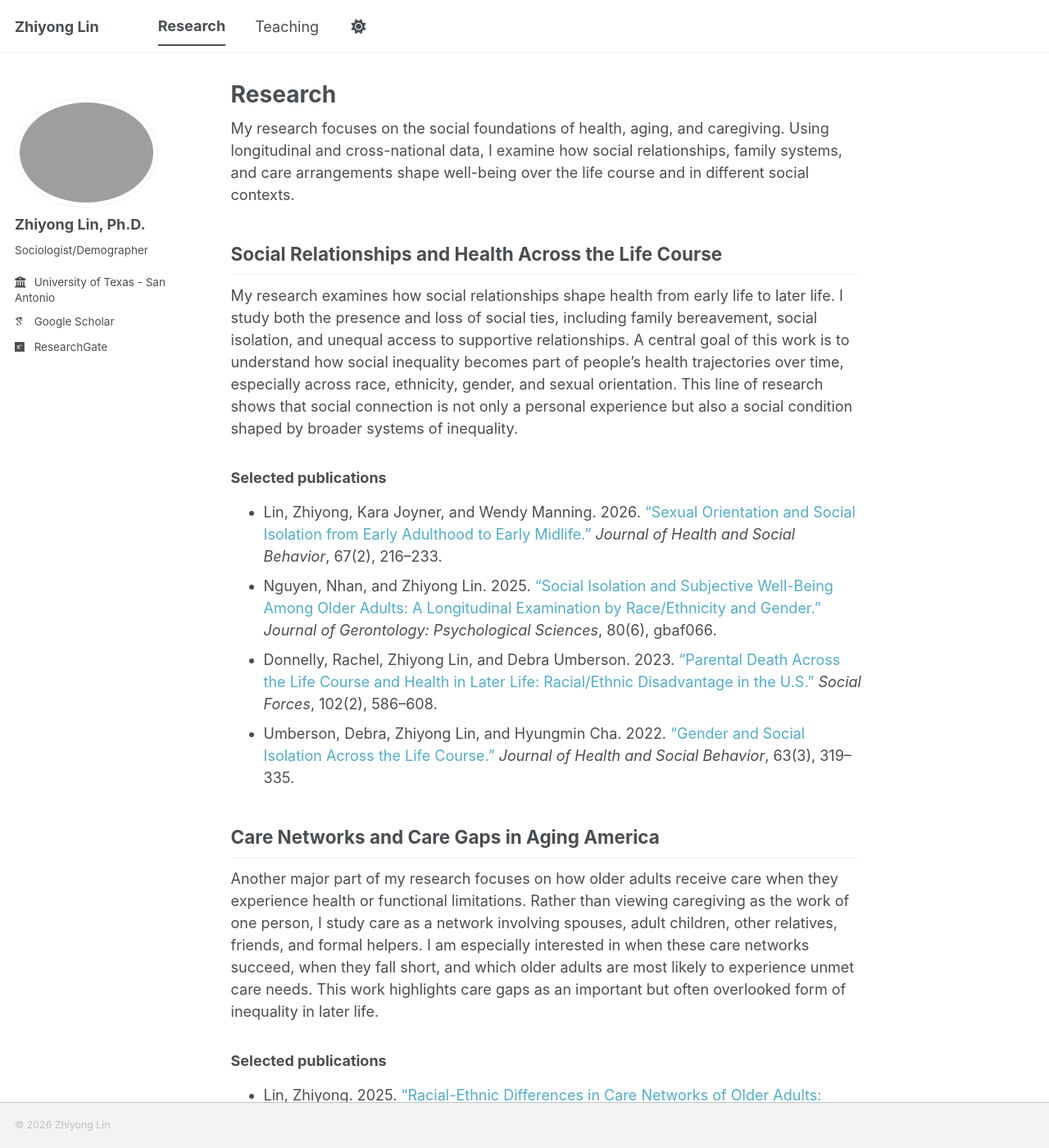
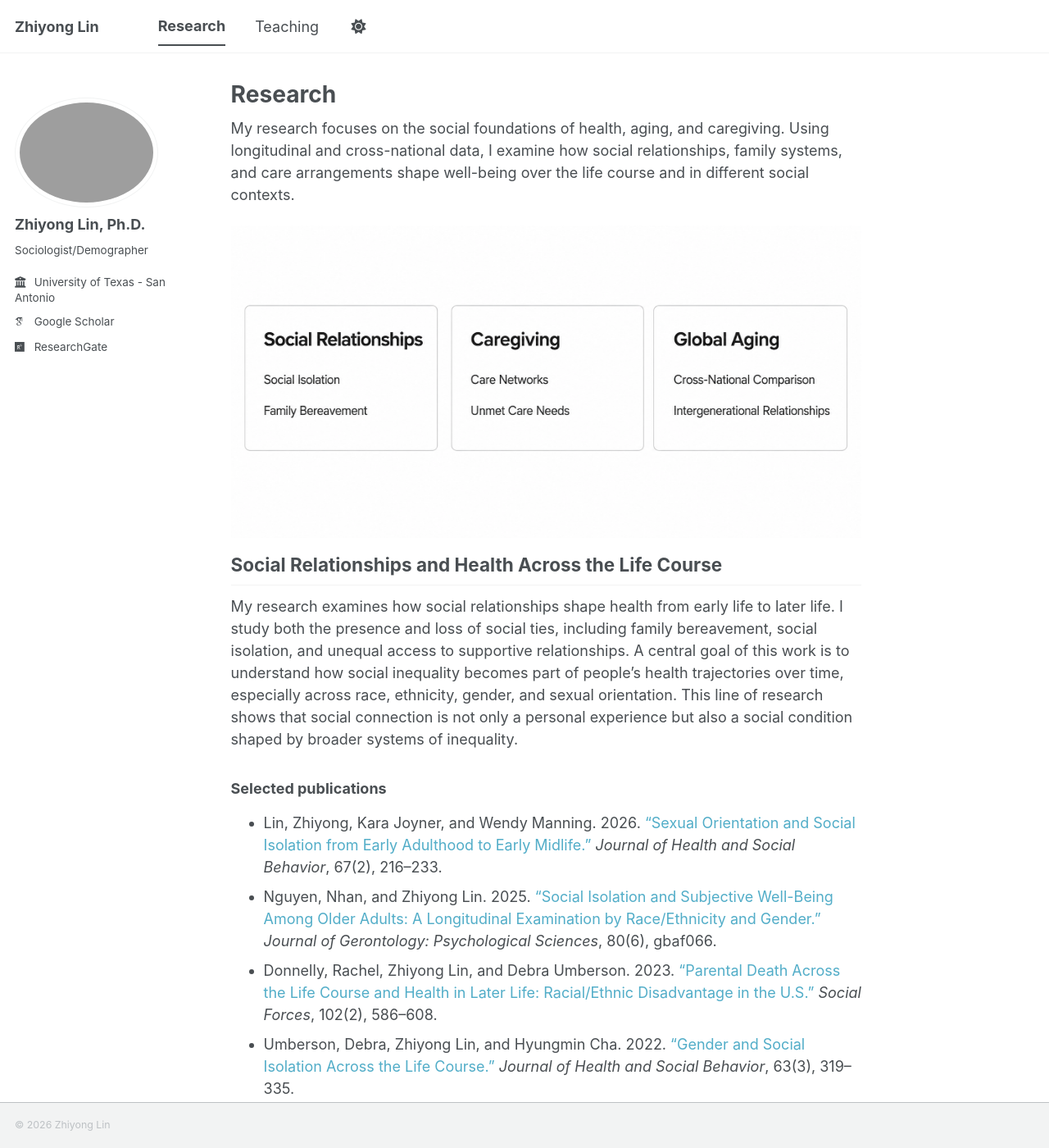
Before and after one commit to zhiyonglinsoc/zhiyonglinsoc.github.io, a Jekyll site: the page built from _pages/research.md, in a window 1280 px wide and 1400 px high. Shown: the whole window at 82% size. Built offline with Jekyll 4.4.1, drawn with Linux system fonts in a browser that asks for light colours; some web fonts are replaced; a script bundle is joined from its source files by our own code; library files that are not in the unit come from our copies.

Commit message:
researchmap

```diff
--- a/_includes/head/custom.html
+++ b/_includes/head/custom.html
@@ -41,6 +41,23 @@
   figure.page-header-image--compact + h2 {
     margin-top: 0.75em;
   }
+
+  .page__content .research-intro-image {
+    margin: 0.5em 0 0.35em;
+  }
+
+  .page__content .research-intro-image img {
+    display: block;
+    width: 100%;
+    height: auto;
+    margin: 0;
+    border-radius: 0;
+    box-shadow: none;
+  }
+
+  .page__content .research-intro-image + h2 {
+    margin-top: 0.85em;
+  }
 </style>
 
 <!-- end custom head snippets -->
--- a/_pages/research.md
+++ b/_pages/research.md
@@ -5,6 +5,10 @@ author_profile: true
 ---
 
 My research focuses on the social foundations of health, aging, and caregiving. Using longitudinal and cross-national data, I examine how social relationships, family systems, and care arrangements shape well-being over the life course and in different social contexts.
+
+<figure class="page-header-image page-header-image--compact research-intro-image">
+  <img src="/images/research.png" alt="My research: social relationships and health, care networks and care gaps, and global perspectives on aging and family">
+</figure>
 
 ## Social Relationships and Health Across the Life Course
 
```
Also changed, not shown: images/research.png.
